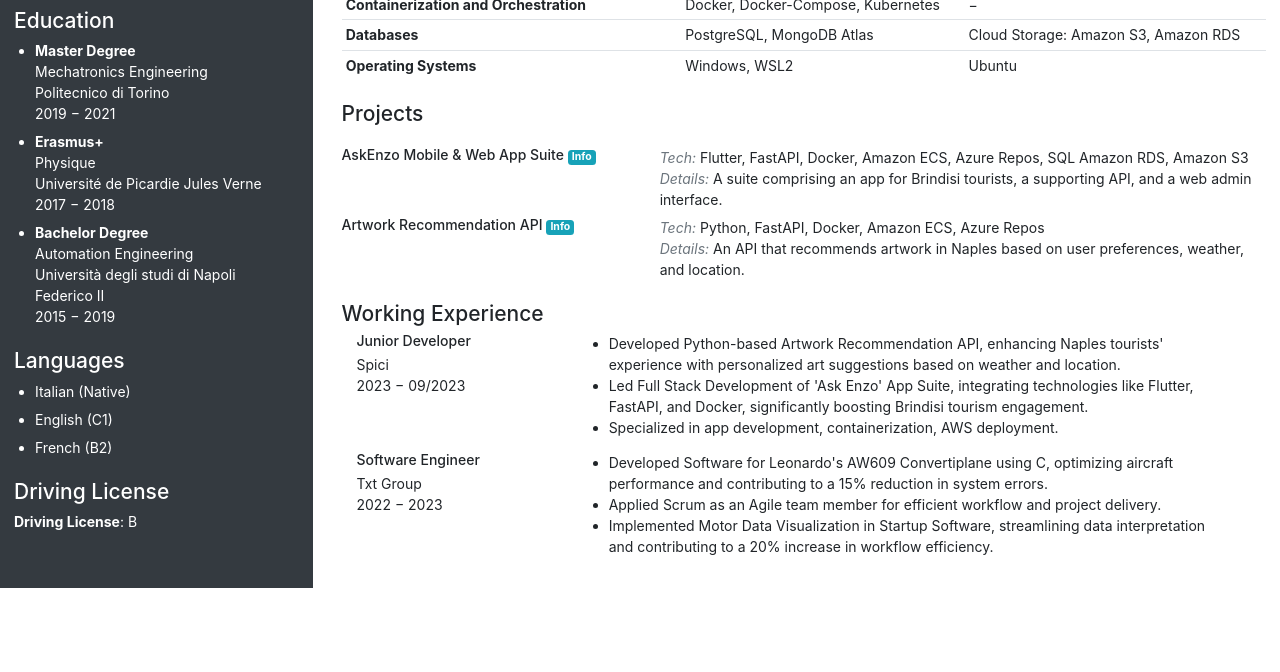
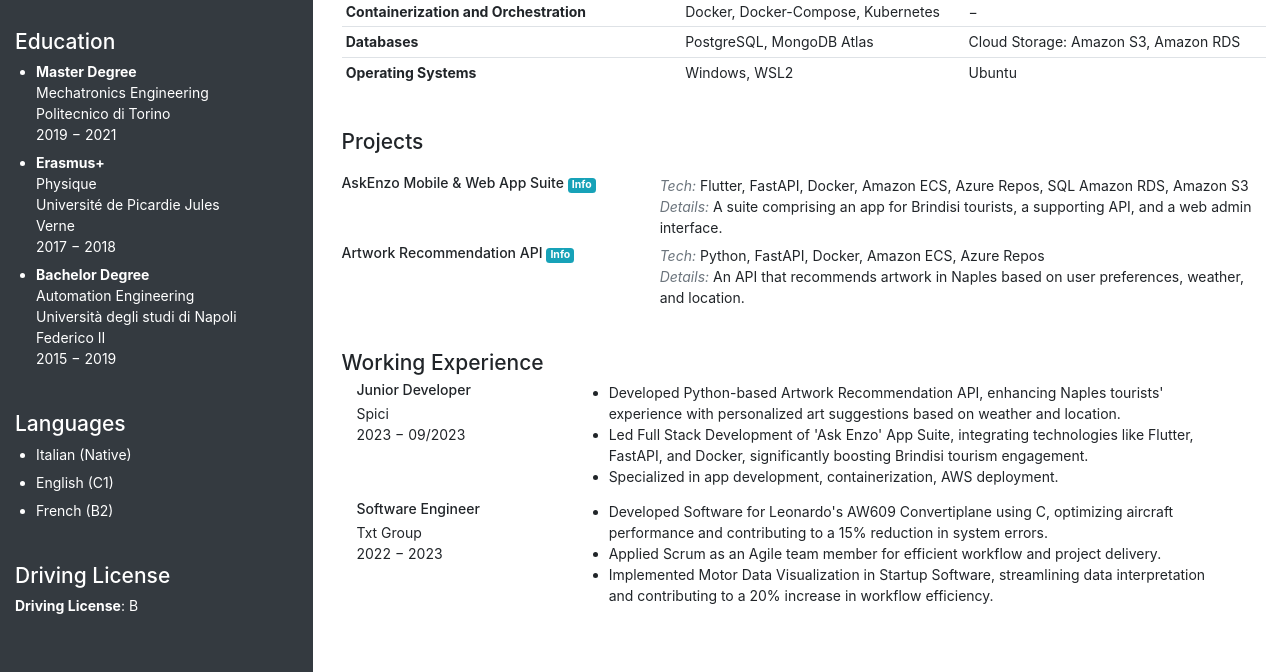
Before and after one commit to alfon96/CV, a plain HTML site: page index.html in a window 1280 px wide. Shown: the part 283-955 px from the top of the page. Before the commit the page ends 871 px from the top, so only its background shows below. Drawn offline with nearby package versions, Linux system fonts and the light colour scheme.

Commit message:
add style changes

```diff
--- a/index.html
+++ b/index.html
@@ -34,8 +34,11 @@
     </style>
   </head>
   <body>
-    <div class="row">
-      <div class="col-3 bg-dark px-3 py-5">
+    <div class="row d-flex align-items-stretch">
+      <div
+        class="col-12 col-sm-4 col-lg-3 bg-dark py-5 d-flex flex-column justify-content-center"
+      >
+        <div class="h-100">
           <div class="container personal-info mt-5 my-4 text-white">
             <h4>Personal Information</h4>
             <p>Nationality: Italian</p>
@@ -59,7 +62,7 @@
               <a href="https://github.com/alfon96">Repositories</a>
             </p>
           </div>
-        <div class="education mb-4 container text-white">
+          <div class="education mt-5 container text-white">
             <h4>Education</h4>
             <ul class="mx-4">
               <li class="mb-2">
@@ -82,7 +85,7 @@
               </li>
             </ul>
           </div>
-        <div class="languages container my-4 text-white">
+          <div class="languages container mt-5 text-white">
             <h4>Languages</h4>
             <ul class="mx-4">
               <li class="mb-2">Italian (Native)</li>
@@ -90,16 +93,17 @@
               <li>French (B2)</li>
             </ul>
           </div>
-        <div class="driver-license container text-white pb-3">
+          <div class="driver-license container mt-5 text-white pb-3">
             <h4>Driving License</h4>
             <strong>Driving License</strong>: B
           </div>
         </div>
-      <div class="col-9 vh-100 px-3">
+      </div>
+      <div class="col-12 col-sm-8 col-lg-9 px-3">
         <h1 class="display-4 my-3 text-dark text-center">Alfonso Falcone</h1>
         <div class="container skills">
           <h4>Skills</h4>
-          <table class="table table-hover table-sm">
+          <table class="table table-hover table-sm mt-3">
             <thead>
               <tr>
                 <th scope="col">Category</th>
@@ -148,7 +152,7 @@
             </tbody>
           </table>
         </div>
-        <div class="container projects mt-4">
+        <div class="container projects mt-5">
           <h4>Projects</h4>
           <div>
             <div class="row mt-4 mb-2">
@@ -201,7 +205,7 @@
             </div>
           </div>
         </div>
-        <div class="container working-experience mt-4">
+        <div class="container working-experience mt-5">
           <h4>Working Experience</h4>
           <div class="container">
             <div class="row">
```
Lines whose indentation alone changed are shown as unchanged.
